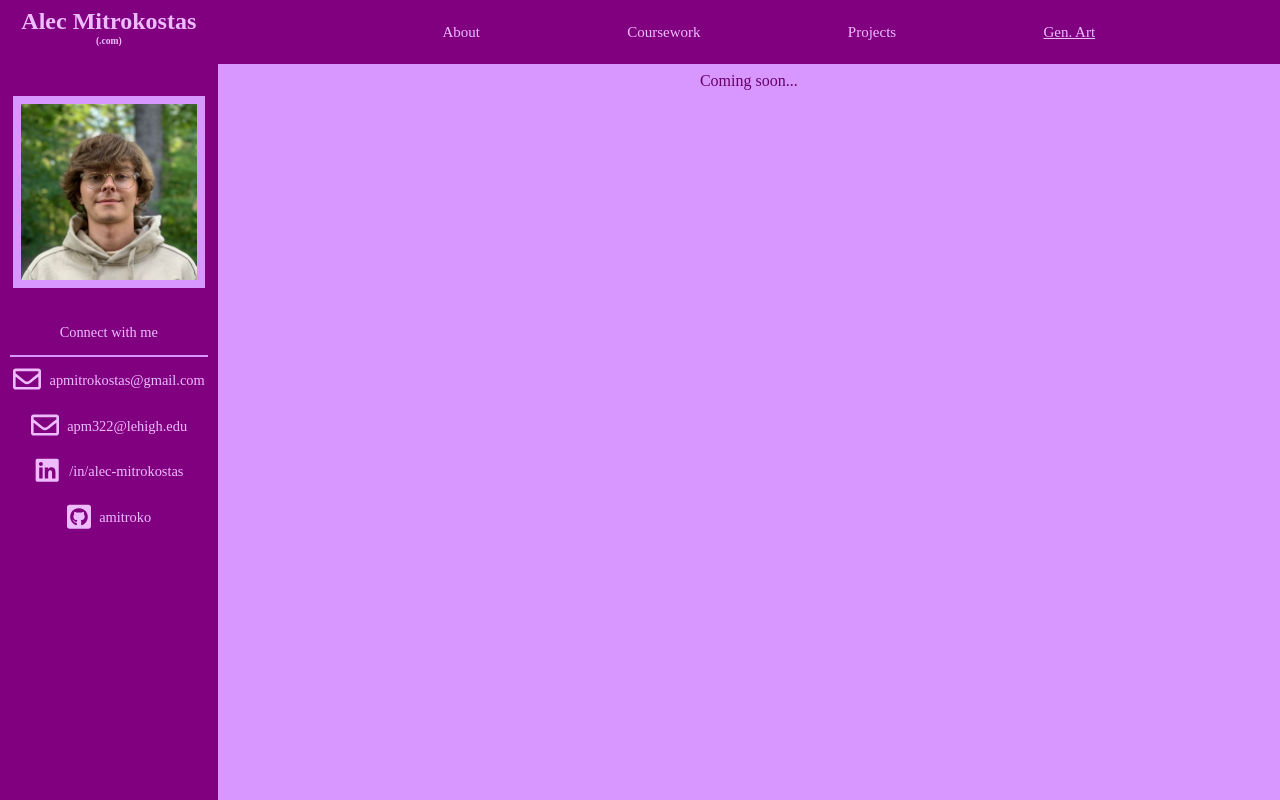
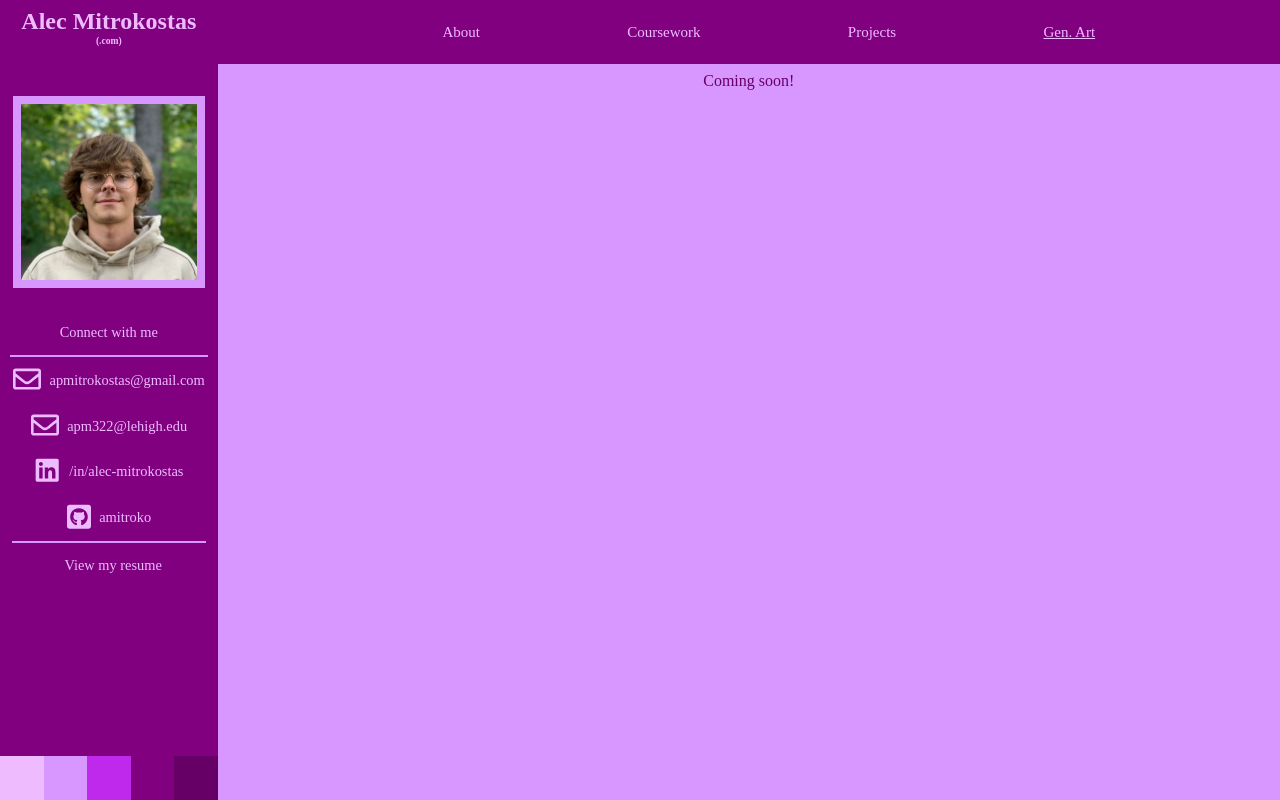
Before and after one commit to amitroko/personal-website, a React (Create React App) app: page /genart in a window 1280 px wide. Built offline with nearby package versions, Linux system fonts and the light colour scheme; a web font is replaced by a local one.

Commit message:
added resume and color palette

```diff
--- a/src/About.css
+++ /dev/null
@@ -1,5 +0,0 @@
-.about-wrapper {
-    display: block;
-    margin-top: 9vh;
-    margin-left: 17vw;
-}
--- a/src/About.js
+++ b/src/About.js
@@ -1,5 +1,4 @@
 import React, {Component} from 'react';
-import './About.css';
 
 class About extends Component {
     render() {
--- a/src/App.css
+++ b/src/App.css
@@ -73,13 +73,13 @@ h2 {
   margin-top: 4vh;
 }
 
-.profile_links {
+.profile-links, .other-links {
   border-top: 2px solid #d896ff;
   margin-left: .6em;
   margin-right: .6em;
 }
 
-.p_link {
+.p-link {
   display: flex;
   justify-content: space-evenly;
   align-items: center;
@@ -90,7 +90,7 @@ h2 {
   margin-top: 1vh;
 }
 
-.link_text {
+.link-text {
   color: #efbbff;
   display: inline-block;
   margin-left: .6em;
@@ -98,11 +98,33 @@ h2 {
   font-size: 1.8vh;
 }
 
+.other-links {
+  font-size: 2.4vh;
+  color: #efbbff !important;
+}
+
+.color-palette {
+  position: absolute;
+  bottom: 0;
+  left: 0;
+  width: 100%;
+  height: 3.4vw;
+}
+
+.color-square {
+  width: 20%;
+  height: 100%;
+  float: left;
+}
+
 a {
   text-decoration: none;
   color: #efbbff;
 }
 
-.page-content {
-  overflow: hidden;
+
+.about-wrapper, .coursework-wrapper, .projects-wrapper, .genart-wrapper, .resume-wrapper {
+  display: block;
+  margin-top: 9vh;
+  margin-left: 17vw;
 }
--- a/src/App.js
+++ b/src/App.js
@@ -6,6 +6,7 @@ import About from './About.js';
 import Coursework from './Coursework.js';
 import Projects from './Projects.js';
 import Genart from './Genart.js';
+import Resume from './Resume.js';
 import {BrowserRouter as Router, Switch, Route} from 'react-router-dom';
 
 function App() {
@@ -18,6 +19,7 @@ function App() {
             <Route path="/coursework" component={Coursework}/>
             <Route path="/projects" component={Projects}/>
             <Route path="/genart" component={Genart}/>
+            <Route path="/resume" component={Resume}/>
             <Route path="/" component={About}/>
         </Switch>
     </Router>
--- a/src/Coursework.css
+++ b/src/Coursework.css
@@ -1,9 +1,3 @@
-.coursework-wrapper {
-    display: block;
-    margin-top: 9vh;
-    margin-left: 17vw;
-}
-
 .checkbox, p, h3 {
     color: #660066;
 }
--- a/src/Genart.css
+++ /dev/null
@@ -1,5 +0,0 @@
-.genart-wrapper {
-    display: block;
-    margin-top: 9vh;
-    margin-left: 17vw;
-}
--- a/src/Genart.js
+++ b/src/Genart.js
@@ -1,11 +1,10 @@
 import React, {Component} from 'react';
-import './Genart.css'
 
 class Genart extends Component {
     render() {
         return(
             <div className="genart-wrapper">
-                <p>Coming soon...</p>
+                <p>Coming soon!</p>
             </div>
         );
     }
--- a/src/Projects.css
+++ b/src/Projects.css
@@ -1,7 +1,4 @@
 .projects-wrapper {
-    display: block;
-    margin-top: 9vh;
-    margin-left: 17vw;
     justify-content: space-around;
 }
 
--- /dev/null
+++ b/src/Resume.js
@@ -0,0 +1,19 @@
+import React, {Component} from 'react';
+import Resume2020 from './images/resume.png';
+
+const resumeStyle = {
+    width: "850px",
+    height: "1100px"
+}
+
+class Resume extends Component {
+    render() {
+        return(
+            <div className="resume-wrapper">
+                <img src={Resume2020} style={resumeStyle}/>
+            </div>
+        );
+    }
+}
+
+export default Resume;
--- a/src/Sidebar.js
+++ b/src/Sidebar.js
@@ -15,31 +15,43 @@ class Sidebar extends Component {
                 </Link>
                 <img src={headshot} alt="" className="headshot"/>
                 <p className="connect">Connect with me</p>
-                <div className="profile_links">
-                    <div className="p_link">
+                <div className="profile-links">
+                    <div className="p-link">
                         <a href="mailto:apmitrokostas@gmail.com" target="_blank" rel="noopener noreferrer">
                             <div className="icon"><Mail height={"3.5vh"} fill={"#efbbff"}/></div>
-                            <p className="link_text">apmitrokostas@gmail.com</p>
+                            <p className="link-text">apmitrokostas@gmail.com</p>
                         </a>
                     </div>
-                    <div className="p_link">
+                    <div className="p-link">
                         <a href="mailto:apm322@lehigh.edu" target="_blank" rel="noopener noreferrer">
                             <div className="icon"><Mail height={"3.5vh"} fill={"#efbbff"}/></div>
-                            <p className="link_text">apm322@lehigh.edu</p>
+                            <p className="link-text">apm322@lehigh.edu</p>
                         </a>
                     </div>
-                    <div className="p_link">
+                    <div className="p-link">
                         <a href="http://www.linkedin.com/in/alec-mitrokostas/" target="_blank" rel="noopener noreferrer">
                             <div className="icon"><Linkedin height={"3.3vh"} fill={"#efbbff"}/></div>
-                            <p className="link_text">/in/alec-mitrokostas</p>
+                            <p className="link-text">/in/alec-mitrokostas</p>
                         </a>
                     </div>
-                    <div className="p_link">
+                    <div className="p-link">
                         <a href="http://www.github.com/amitroko/" target="_blank" rel="noopener noreferrer">
                             <div className="icon"><Github height={"3vh"} fill={"#efbbff"}/></div>
-                            <p className="link_text">amitroko</p>
+                            <p className="link-text">amitroko</p>
                         </a>
                     </div>
+                </div>
+                <div className="other-links">
+                    <Link to="/resume">
+                        <p className="link-text">View my resume</p>
+                    </Link>
+                </div>
+                <div className="color-palette">
+                    <span className="color-square" title="#efbbff" style={{backgroundColor: "#efbbff"}}/>
+                    <span className="color-square" title="#d896ff" style={{backgroundColor: "#d896ff"}}/>
+                    <span className="color-square" title="#be29ec" style={{backgroundColor: "#be29ec"}}/>
+                    <span className="color-square" title="#800080" style={{backgroundColor: "#800080"}}/>
+                    <span className="color-square" title="#660066" style={{backgroundColor: "#660066"}}/>
                 </div>
             </div>
         )
```
Also changed, not shown: src/images/resume.png (added).
